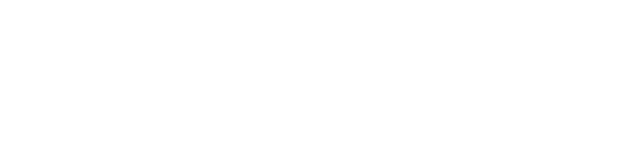
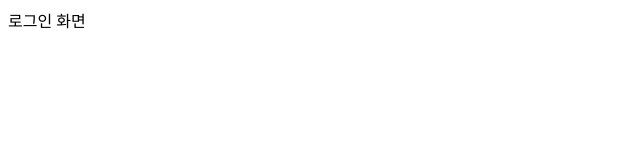
Before and after one commit to InKyuInst/rookie_30, a plain HTML site: page view/index.html in a window 1280 px wide. Shown: the whole page, without its empty margins (0-640 px from the left). Drawn offline with Linux system fonts and the light colour scheme.

Commit message:
로그인 화면 개선

```diff
--- a/view/index.html
+++ b/view/index.html
@@ -6,6 +6,6 @@
     <title>화면</title>
 </head>
 <body>
-
+    로그인 화면
 </body>
 </html>
```
